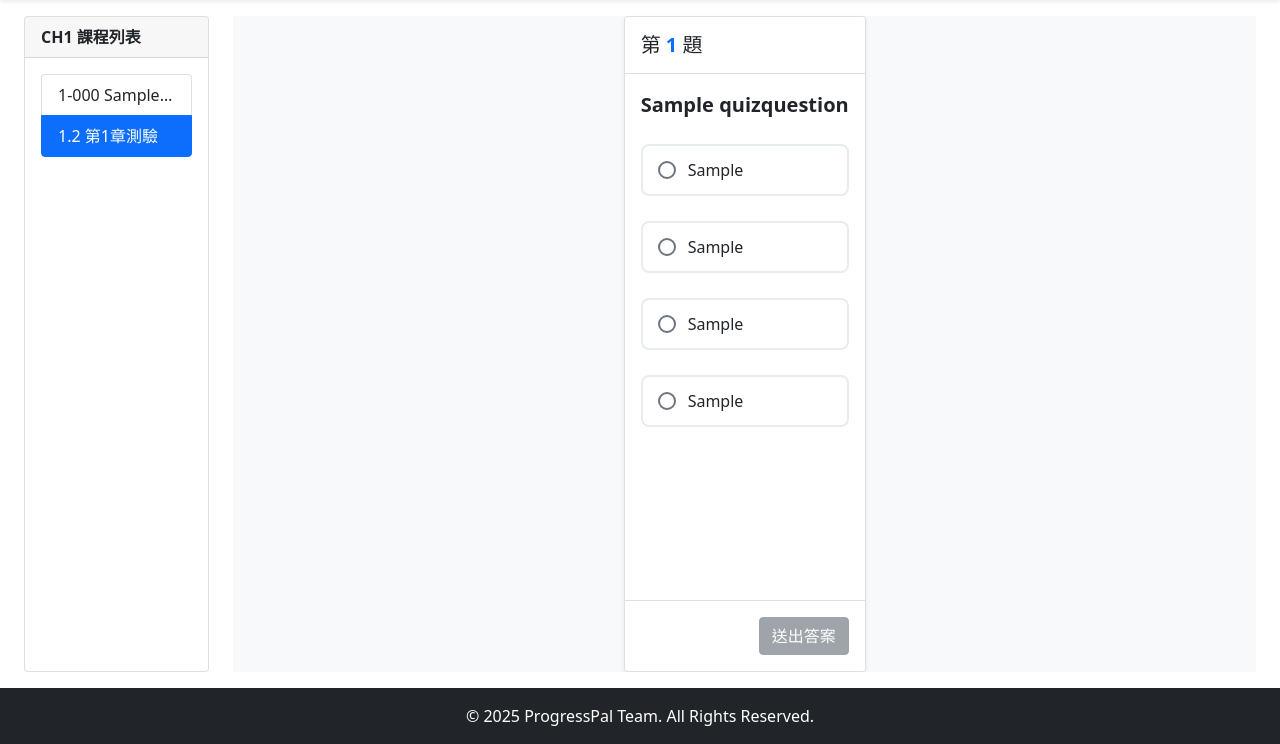
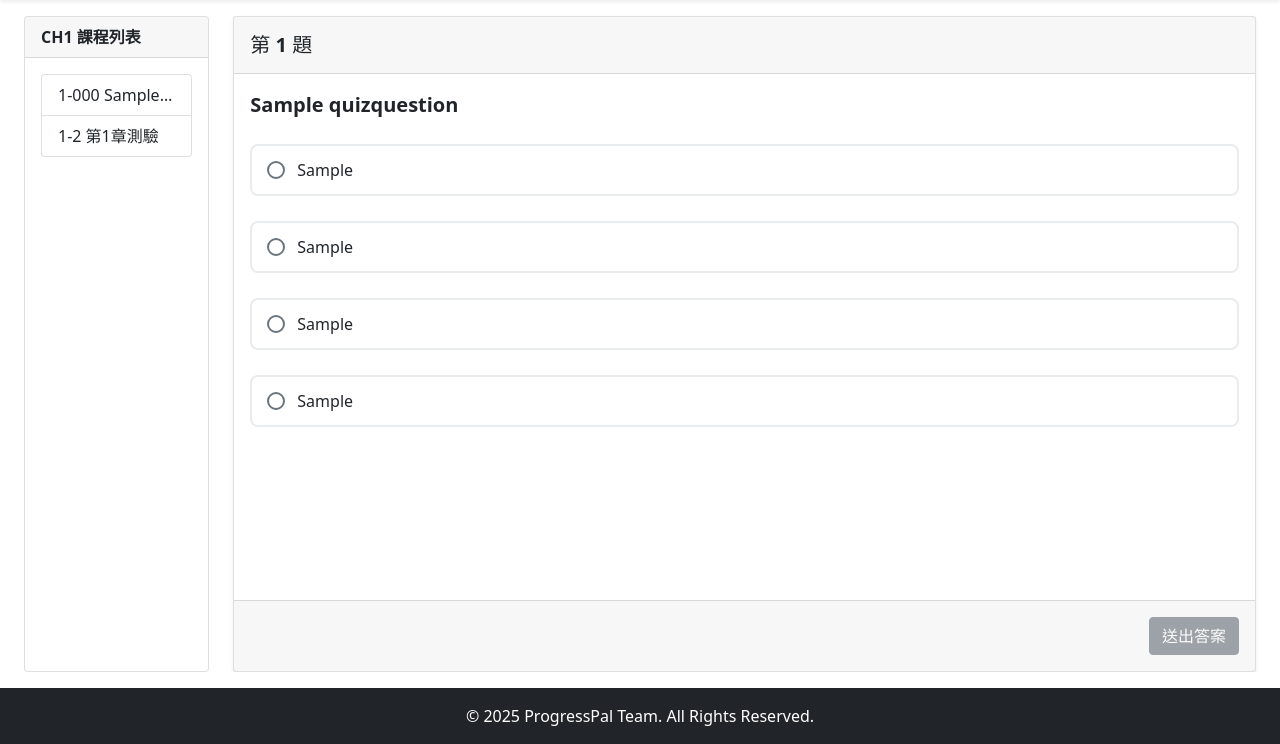
Before and after one commit to yuuuchen/ProgressPal, a Django app: page /lesson/1/quiz/ in a window 1280 px wide. Shown: the part 56-800 px from the top of the page. Run offline with Django 5.2, Linux system fonts and the light colour scheme; tables that the repository leaves empty hold one stand-in row (values such as "Sample post"); data that the repository does not hold is empty; parts of the project's set-up code (start-up, migrations or seed data) failed here and were passed over.

Commit message:
update quiz.html

```diff
--- a/progresspal/static/css/study.css
+++ b/progresspal/static/css/study.css
@@ -120,9 +120,6 @@
 
 /* 讓測驗卡片在區塊中垂直水平置中 */
 .quiz-container {
-    display: flex;
-    justify-content: center;
-    align-items: center;
     height: 100%;
     width: 100%;
     background-color: #f8f9fa; /* 淡淡的背景色讓卡片跳出來 */
--- a/progresspal/static/js/quiz.js
+++ b/progresspal/static/js/quiz.js
@@ -47,11 +47,11 @@ document.addEventListener("DOMContentLoaded", () => {
             if (questionsData.length > 0) {
                 loadQuestion();
             } else {
-                questionTextEl.innerText = "目前沒有題目。";
+                questionTextEl.innerText = "目前沒有題目";
             }
         } catch (error) {
             console.error("載入題目失敗:", error);
-            questionTextEl.innerText = "載入失敗，請重新整理頁面。";
+            questionTextEl.innerText = "載入失敗，請重新整理頁面";
         }
     }
 
@@ -73,8 +73,11 @@ document.addEventListener("DOMContentLoaded", () => {
             const btn = document.createElement('div');
             btn.classList.add('option-btn');
 
+            // 將 Index (0,1,2) 轉成字母 (A,B,C)
+            const currentLabel = String.fromCharCode(65 + index);
+
             // 如果之前選過這個，加上 selected 樣式
-            if (savedChoice === index) {
+            if (savedChoice === currentLabel) {
                 btn.classList.add('selected');
             }
 
@@ -91,8 +94,10 @@ document.addEventListener("DOMContentLoaded", () => {
     }
 
     function selectOption(qId, index) {
+        // 將 Index 轉成 ABCD 儲存
+        const label = String.fromCharCode(65 + index);
         // 記錄答案
-        userAnswersMap[qId] = index;
+        userAnswersMap[qId] = label;
 
         // 更新選項視覺 (單選)
         const buttons = optionsContainer.children;
@@ -182,7 +187,7 @@ document.addEventListener("DOMContentLoaded", () => {
             console.error("交卷錯誤:", error);
             submitBtn.disabled = false;
             submitBtn.innerText = "送出答案";
-            alert("交卷發生錯誤，請稍後再試。");
+            alert("交卷發生錯誤，請稍後再試");
         }
     }
 
@@ -214,14 +219,16 @@ document.addEventListener("DOMContentLoaded", () => {
             item.options.forEach((opt, optIdx) => {
                 let classList = 'option-review-btn'; // 基本樣式
 
+                const currentLabel = String.fromCharCode(65 + optIdx);
+
                 // 邏輯：
                 // 如果這個選項是「正確答案」 -> 綠色 (correct)
                 // 如果這個選項是「使用者選的」但「選錯了」 -> 紅色 (wrong)
                 // 如果是使用者選的且選對了 -> 綠色
 
-                if (optIdx === item.answer) {
+                if (currentLabel === item.answer) {
                     classList += ' correct'; // 綠色樣式
-                } else if (optIdx === item.user_answer) {
+                } else if (currentLabel === item.user_answer) {
                     classList += ' wrong';   // 紅色樣式
                 }
 
--- a/progresspal/templates/learning/lesson.html
+++ b/progresspal/templates/learning/lesson.html
@@ -33,7 +33,7 @@
                     </li>
                 </ul>
                     {% else %}
-                        <p class="text-muted mb-0">此章節目前沒有單元。</p>
+                        <p class="text-muted mb-0">此章節目前沒有單元</p>
                     {% endif %}
                 </div>
             </div>
--- a/progresspal/templates/learning/quiz.html
+++ b/progresspal/templates/learning/quiz.html
@@ -7,7 +7,7 @@
 {% block content %}
 <div class="container-fluid px-4 py-3 h-100 d-flex flex-column">
     <div class="row g-4 flex-grow-1 overflow-hidden align-items-stretch pb-4">
-
+        <!--左側課程列表-->
         <nav class="col-lg-2 col-md-2 d-flex flex-column h-100">
             <div class="card d-flex flex-column w-100 flex-grow-1">
                 <div class="card-header fw-bold">
@@ -21,30 +21,30 @@
                             {{ chapter.chapter_number }}-{{u.unit_number}} {{u.title |truncatechars:7}}
                         </a>
                         {% endfor %}
-                        <a href="{% url 'quiz' chapter.chapter_number %}" class="list-group-item list-group-item-action active text-white">
-                            {{ chapter.chapter_number }}.{{ chapter.get_units|length|add:"1" }} 第{{ chapter.chapter_number }}章測驗
+                        <a href="{% url 'quiz' chapter.chapter_number %} " class="list-group-item list-group-item-action">
+                            {{ chapter.chapter_number }}-{{ chapter.get_units|length|add:"1" }} 第{{ chapter.chapter_number }}章測驗
                         </a>
                     </div>
                 </div>
             </div>
         </nav>
-
+        <!--右側測驗區-->
         <div class="col-lg-10 col-md-10 d-flex flex-column h-100">
-            <div class="quiz-container h-100"> <div id="quiz-card" class="card h-100 shadow-sm">
-                    <div class="card-header bg-white py-3">
+            <div class="quiz-container h-100">
+                <div id="quiz-card" class="card h-100 w-100 shadow-sm">
+                    <div class="card-header bg-gray py-3">
                         <h5 class="m-0">
-                            第 <span id="current-q" class="text-primary fw-bold">1</span> 題
+                            第 <span id="current-q" class="text-dark fw-bold">1</span> 題
                         </h5>
                     </div>
 
+                    <!--題目-->
                     <div class="card-body d-flex flex-column overflow-auto">
                         <div id="question-text" class="fs-5 mb-4 fw-bold">題目載入中...</div>
-
-                        <div id="options-container" class="options-container flex-grow-1">
-                            </div>
+                        <div id="options-container" class="options-container flex-grow-1"></div>
                     </div>
-
-                    <div class="card-footer bg-white py-3">
+                    <!--按鈕-->
+                    <div class="card-footer bg-gray py-3">
                         <div class="d-flex justify-content-between gap-2">
                             <button id="prev-btn" class="btn btn-secondary hidden">
                                 &larr; 上一題
@@ -61,6 +61,7 @@
                     </div>
                 </div>
 
+                <!--測驗結果-->
                 <div id="result-card" class="card h-100 shadow-sm hidden">
                     <div class="card-header bg-dark text-white text-center py-4">
                         <p class="mb-0 mt-2 opacity-75">您的得分是</p>
--- a/progresspal/templates/learning/study.html
+++ b/progresspal/templates/learning/study.html
@@ -21,6 +21,9 @@
                             {{ chapter.chapter_number }}-{{u.unit_number}} {{u.title |truncatechars:7}}
                         </a>
                         {% endfor %}
+                        <a href="{% url 'quiz' chapter.chapter_number %} " class="list-group-item list-group-item-action">
+                            {{ chapter.chapter_number }}-{{ chapter.get_units|length|add:"1" }} 第{{ chapter.chapter_number }}章測驗
+                        </a>
                     </div>
                 </div>
             </div>
```
Also changed, not shown: progresspal/accounts/migrations/0004_auto_20251216_1400.py (added).
